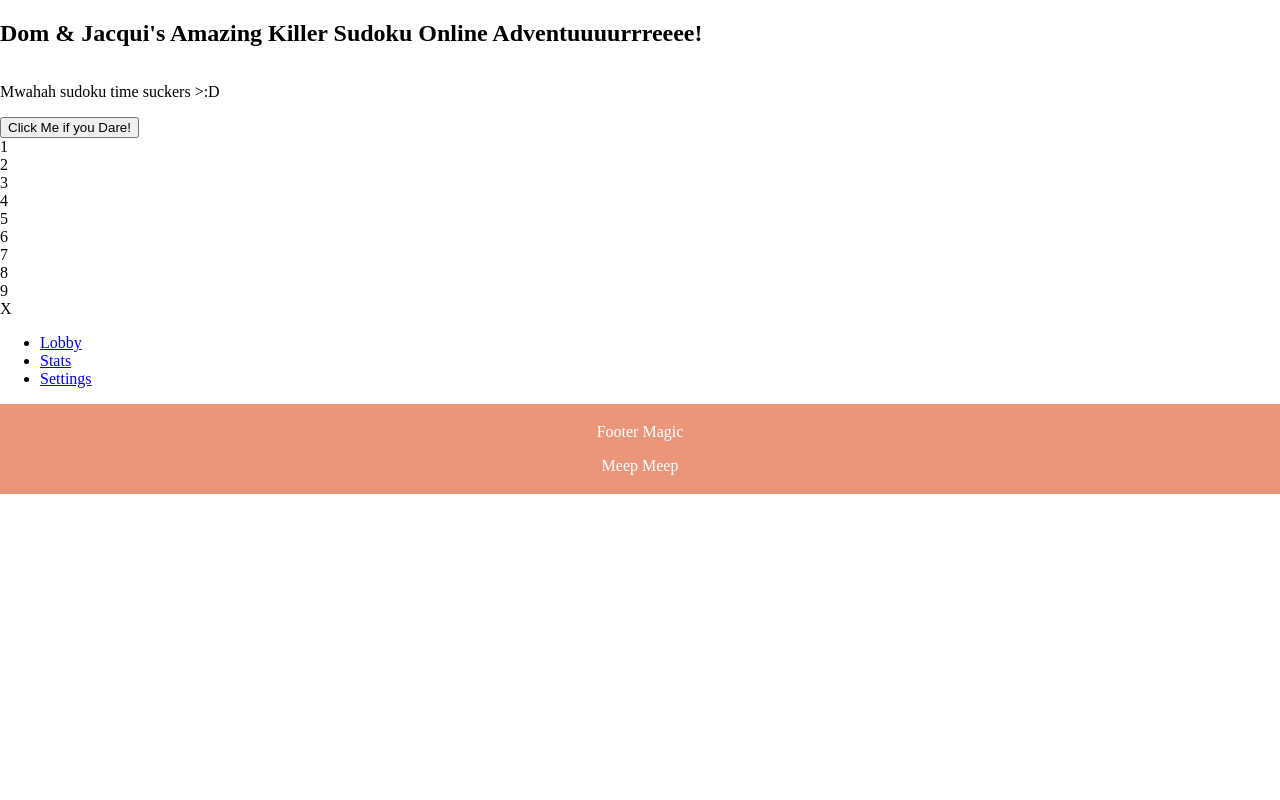
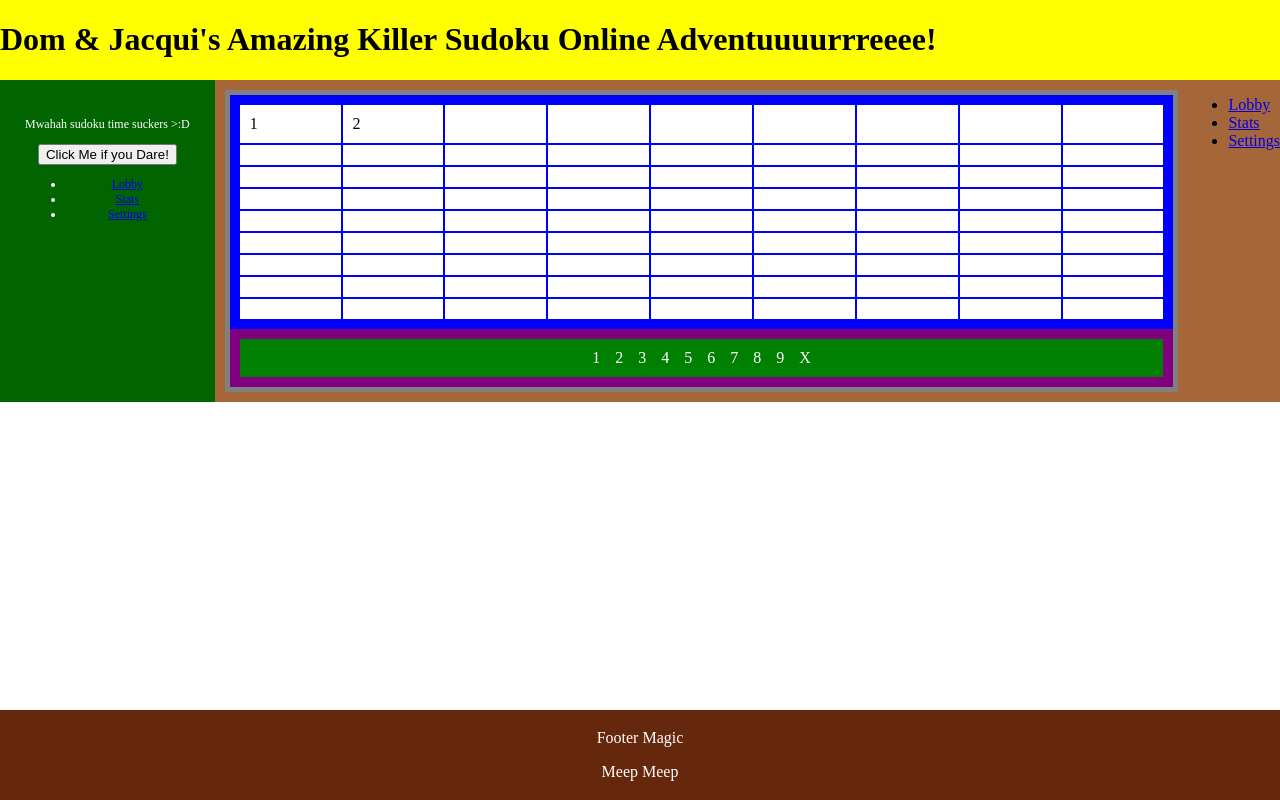
Before and after one commit to Dmcdominic/SudokuOnline, a plain HTML site: page index.html in a window 1280 px wide. Drawn offline with Linux system fonts and the light colour scheme.

Commit message:
Updates to style sheet mostly
:)

```diff
--- a/index.html
+++ b/index.html
@@ -162,23 +162,34 @@
 <body>
 
 	<!-- top nav -->
-	<nav>
+	<header>
 		<h1>Dom & Jacqui's Amazing Killer Sudoku Online Adventuuuurrreeee!</h1>
-	</nav>
+	</header>
 
 	<!-- end top nav -->
 
     <!-- main -->
     <div class = "main-container">
-		<div class = "header">
+
+
+		<div class = "sassnav">
 			<p>Mwahah sudoku time suckers >:D</p>
 			<button type="button" onclick="alert('WoW I cannot believe you actually did that!')">Click Me if you Dare!</button>
+
+			<nav>
+	        	<ul>
+	            	<li><a href="#">Lobby</a></li>
+	            	<li><a href="#">Stats</a></li>
+	            	<li><a href="#">Settings</a></li>
+	        	</ul>
+	    	</nav>
 		</div>
+
 		<div class = "sudoku-game" id="game-screen">
 			<div class = "main-sudoku-board">
 				<!-- 81 cells -->
-				    <div class="main-grid-cell"></div>
-                    <div class="main-grid-cell"></div>
+				    <div class="main-grid-cell">1</div>
+                    <div class="main-grid-cell">2</div>
                     <div class="main-grid-cell"></div>
                     <div class="main-grid-cell"></div>
                     <div class="main-grid-cell"></div>
@@ -260,7 +271,7 @@
                     <div class="main-grid-cell"></div>
 			</div>
 			<!-- number pad for inputting numbers-->
-			<div class="numbers">
+			<div class="keypadnumbers">
                     <div class="number">1</div>
                     <div class="number">2</div>
                     <div class="number">3</div>
--- a/style.css
+++ b/style.css
@@ -1,3 +1,8 @@
+main {
+  flex: 1; /* Fills up all remaining empty space */
+}
+
+
 body {
   margin: 0;
   display: flex;
@@ -6,6 +11,10 @@ body {
 }
 
 header {
+  background-color: yellow;
+}
+
+.sassnav {
   background-color: darkgreen;
   padding: 25px;
   text-align: center;
@@ -13,13 +22,64 @@ header {
   color: white;
 }
 
-main {
-  flex: 1; /* Fills up all remaining empty space */
+.main-container {
+  display: flex;
+  background-color: #A5663A;
+}
+
+
+.sudoku-game {
+  flex: 1;
+  background-color: purple;
+  padding: 20px pink;
+  border: 5px solid gray;
+  margin: 10px;
+}
+
+.main-sudoku-board {
+  display: grid;
+  grid-template-columns: repeat(9, 1fr);
+  background-color: blue;
+  padding: 10px;
+  /*margin: 10px;*/
+  gap: 2px;
+}
+
+.main-grid-cell {
+  background-color: white;
+  /*display: flex;*/
+  padding: 10px;
+  border: 0px solid black;
+  margin: 0px; /*Space between boxes*/
+  column-gap: 0px;
+  gap: 0px;
+}
+
+.keypadnumbers {
+  background-color: green;
+  display: flex;
+  flex-direction: row;
+  justify-content: center;
+  align-items: center;
+  gap: 15px;
+  padding: 10px;
+  border: 5px pink;
+  margin: 10px;
+  color: white; /*text color*/
+}
+
+
+.nav {
+  background-color: blue;
+  padding: 10px;
+  border: 5px pink;
+  margin: 0;
 }
 
 footer {
   text-align: center;
   padding: 3px;
-  background-color: DarkSalmon;
+  background-color: #66280C;
   color: white;
+  margin-top: auto;
 }
```
